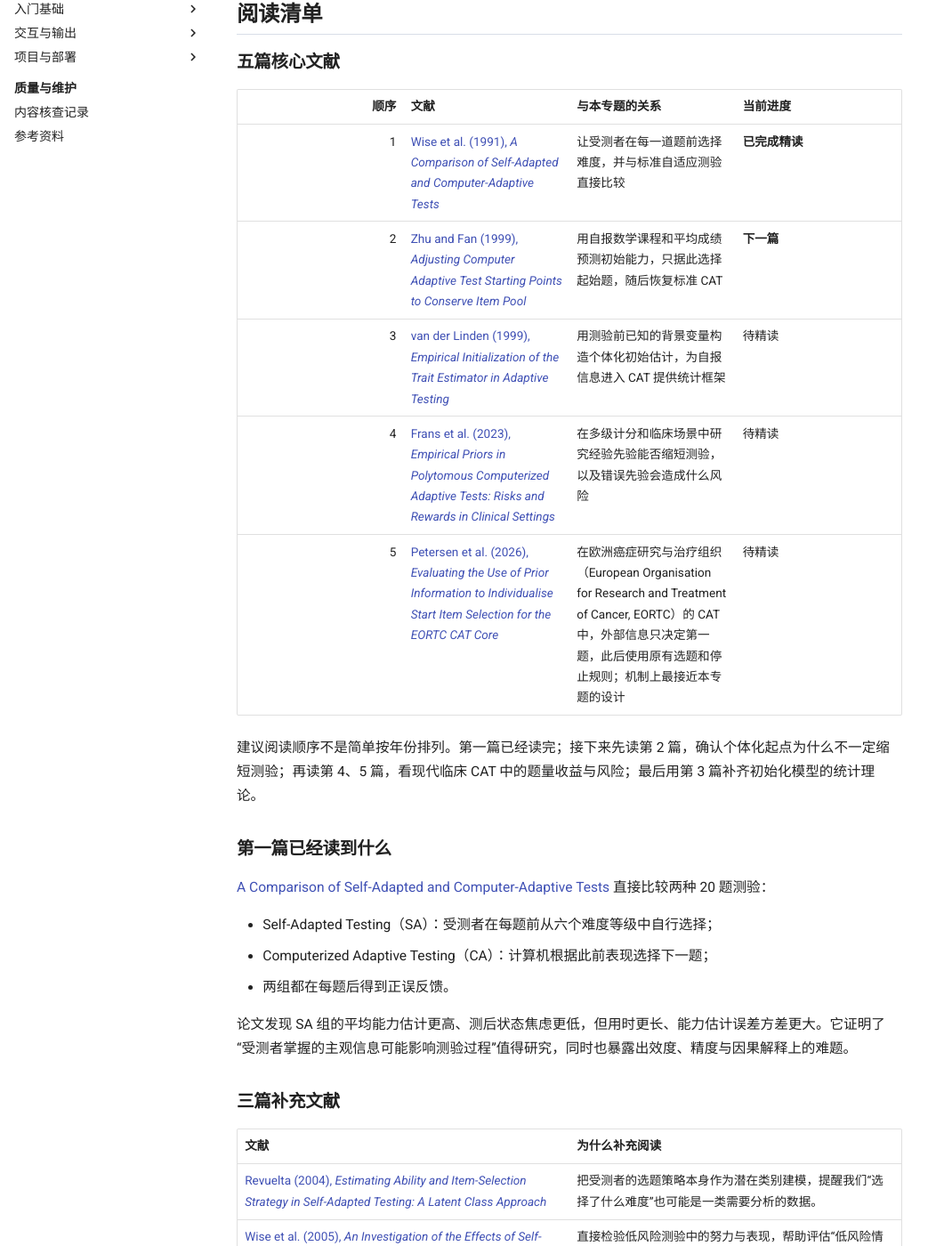
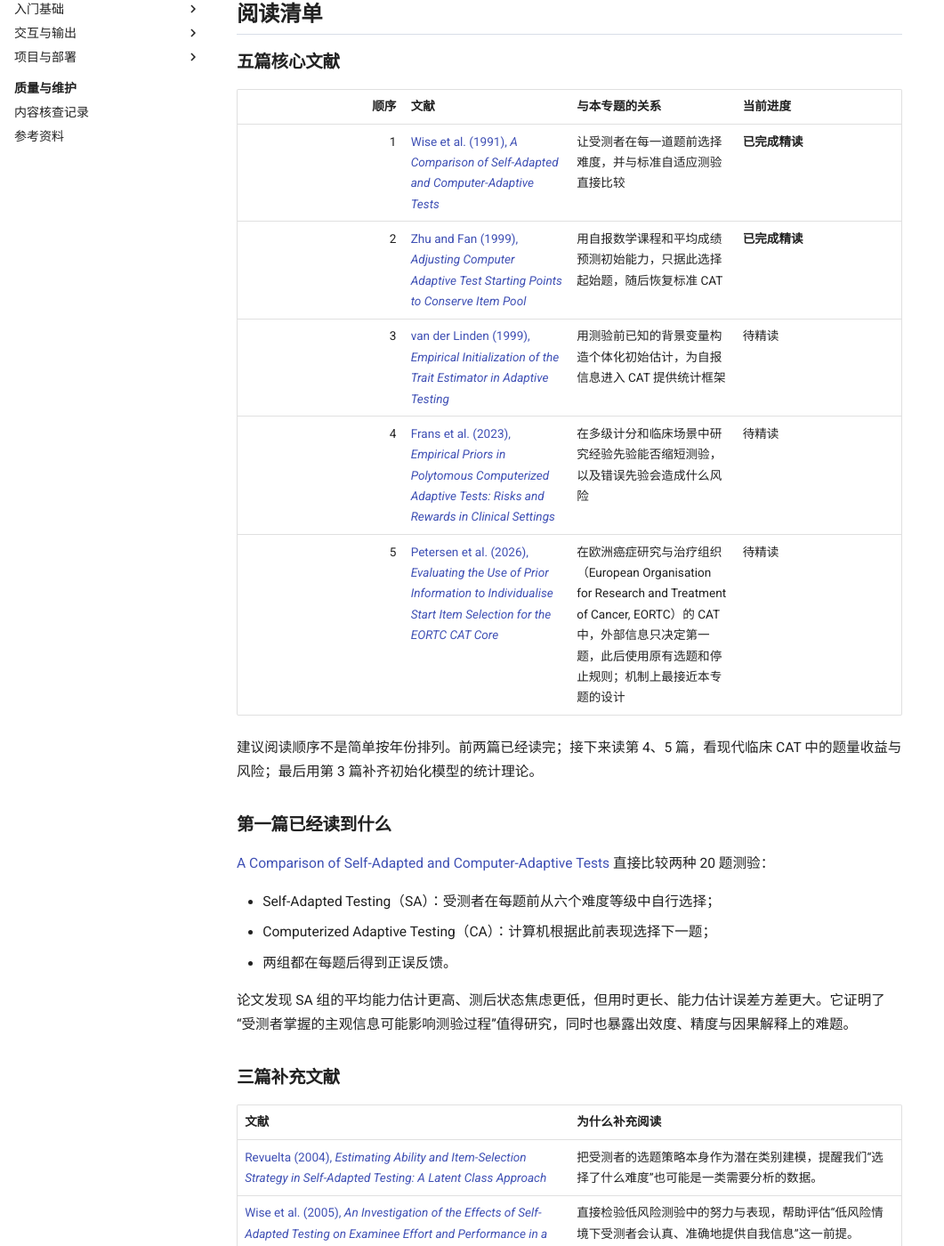
Before and after one commit to place-bot/Psychometrics-and-R-Shiny, an MkDocs documentation site: the page built from docs/cat/adaptive-testing-self-evaluation/index.md, in a window 1280 px wide and 1400 px high, scrolled down 1284 px. Shown: the whole window at 89% size, without its empty margins (0-1061 px from the left). Built offline with MkDocs 1.6.1 and Material for MkDocs 9.7.7, drawn with Linux system fonts in a browser that asks for light colours; comment, search, counter and statistics services are not loaded.

Commit message:
Update adaptive testing reading progress

```diff
--- a/docs/cat/adaptive-testing-self-evaluation/index.md
+++ b/docs/cat/adaptive-testing-self-evaluation/index.md
@@ -44,12 +44,12 @@ SE(\widehat{\theta}_i)\le \varepsilon.
 | 顺序 | 文献 | 与本专题的关系 | 当前进度 |
 |---:|---|---|---|
 | 1 | [Wise et al. (1991), *A Comparison of Self-Adapted and Computer-Adaptive Tests*](wise-et-al-1991.md) | 让受测者在每一道题前选择难度，并与标准自适应测验直接比较 | **已完成精读** |
-| 2 | [Zhu and Fan (1999), *Adjusting Computer Adaptive Test Starting Points to Conserve Item Pool*](https://files.eric.ed.gov/fulltext/ED429997.pdf) | 用自报数学课程和平均成绩预测初始能力，只据此选择起始题，随后恢复标准 CAT | **下一篇** |
+| 2 | [Zhu and Fan (1999), *Adjusting Computer Adaptive Test Starting Points to Conserve Item Pool*](https://files.eric.ed.gov/fulltext/ED429997.pdf) | 用自报数学课程和平均成绩预测初始能力，只据此选择起始题，随后恢复标准 CAT | **已完成精读** |
 | 3 | [van der Linden (1999), *Empirical Initialization of the Trait Estimator in Adaptive Testing*](https://doi.org/10.1177/01466219922031149) | 用测验前已知的背景变量构造个体化初始估计，为自报信息进入 CAT 提供统计框架 | 待精读 |
 | 4 | [Frans et al. (2023), *Empirical Priors in Polytomous Computerized Adaptive Tests: Risks and Rewards in Clinical Settings*](https://doi.org/10.1177/01466216221124091) | 在多级计分和临床场景中研究经验先验能否缩短测验，以及错误先验会造成什么风险 | 待精读 |
 | 5 | [Petersen et al. (2026), *Evaluating the Use of Prior Information to Individualise Start Item Selection for the EORTC CAT Core*](https://doi.org/10.1007/s11136-025-04101-y) | 在欧洲癌症研究与治疗组织（European Organisation for Research and Treatment of Cancer, EORTC）的 CAT 中，外部信息只决定第一题，此后使用原有选题和停止规则；机制上最接近本专题的设计 | 待精读 |
 
-建议阅读顺序不是简单按年份排列。第一篇已经读完；接下来先读第 2 篇，确认个体化起点为什么不一定缩短测验；再读第 4、5 篇，看现代临床 CAT 中的题量收益与风险；最后用第 3 篇补齐初始化模型的统计理论。
+建议阅读顺序不是简单按年份排列。前两篇已经读完；接下来读第 4、5 篇，看现代临床 CAT 中的题量收益与风险；最后用第 3 篇补齐初始化模型的统计理论。
 
 ### 第一篇已经读到什么
 
```
